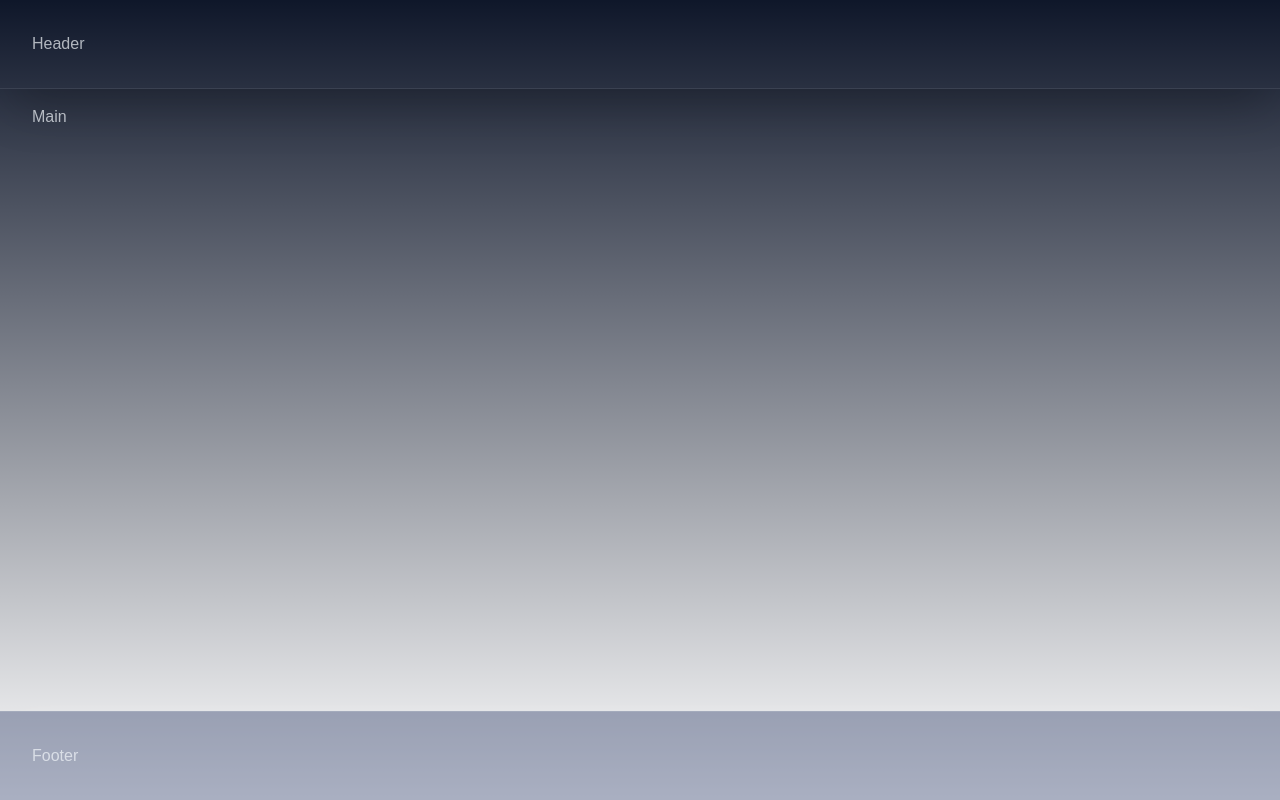
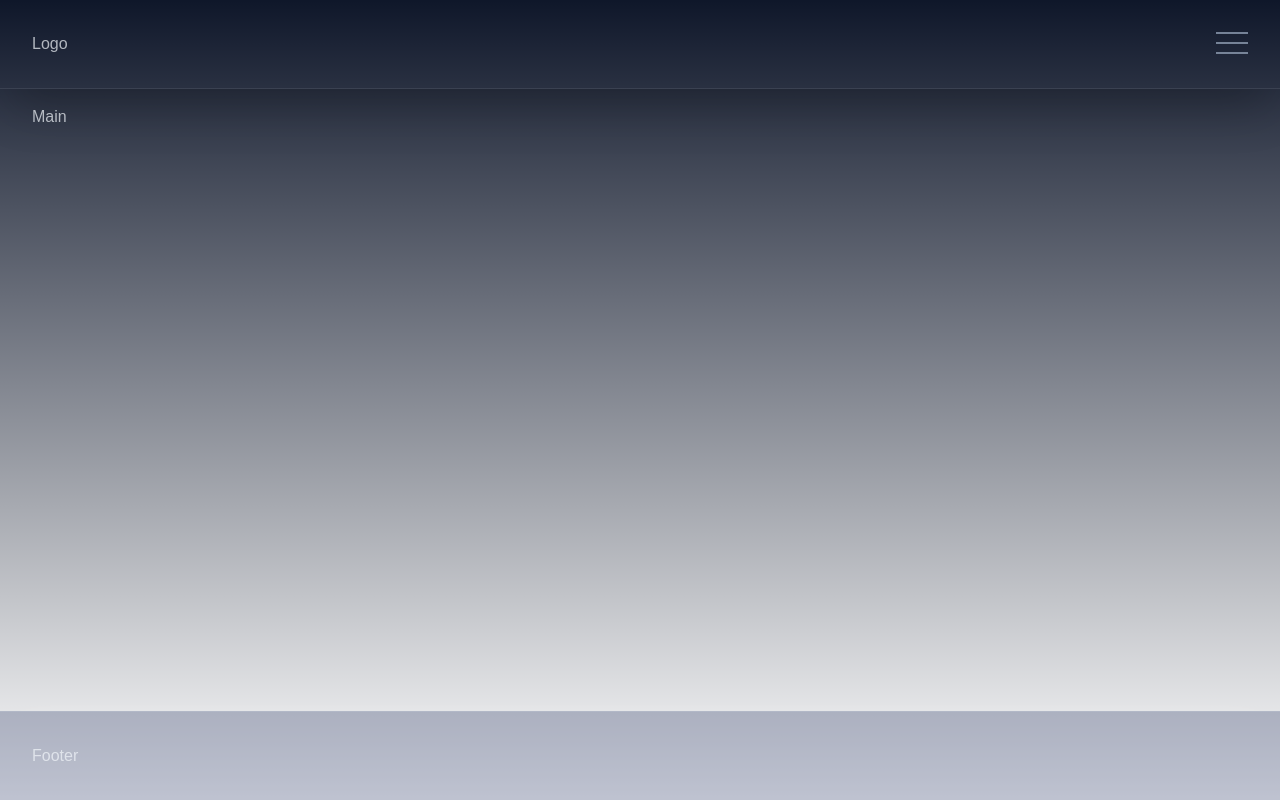
Before and after one commit to midcenturydude7/nextjs-framer-motion-tailwindcss-svg-mobile-navbar, a Next.js app: page / in a window 1280 px wide. Built offline with nearby package versions, Linux system fonts and the light colour scheme; a web font is replaced by a local one.

Commit message:
Set up burger menu structure

```diff
--- a/app/components/Footer/Footer.jsx
+++ b/app/components/Footer/Footer.jsx
@@ -1,6 +1,6 @@
 export default function Footer() {
   return (
-    <footer className="border-t-[1px] border-slate-300/20 bg-[#2a3765]/40 shadow-2xl shadow-white">
+    <footer className="border-t-[1px] border-slate-300/20 bg-[#2a3765]/30 shadow-2xl shadow-slate-100">
       <div className="p-8">Footer</div>
     </footer>
   );
--- a/app/components/Header/Header.jsx
+++ b/app/components/Header/Header.jsx
@@ -1,7 +1,18 @@
+"use client";
+import React from "react";
+import { motion, useCycle, AnimatePresence, MotionConfig } from "framer-motion";
+
 export default function Header() {
   return (
-    <header className="border-b-[1px] border-slate-300/10 py-8 shadow-2xl">
-      <div className="px-8">Header</div>
+    <header className="flex border-b-[1px] border-slate-300/10 py-8 shadow-2xl">
+      <div className="flex-grow px-8">Logo</div>
+      <div className="px-8">
+        <button className="flex flex-col space-y-2">
+          <span className="block h-[0.125rem] w-8 bg-slate-400/75" />
+          <span className="block h-[0.125rem] w-8 bg-slate-400/75" />
+          <span className="block h-[0.125rem] w-8 bg-slate-400/75" />
+        </button>
+      </div>
     </header>
   );
 }
--- a/package.json
+++ b/package.json
@@ -9,6 +9,7 @@
     "lint": "next lint"
   },
   "dependencies": {
+    "framer-motion": "^11.11.4",
     "next": "14.2.13",
     "react": "^18",
     "react-dom": "^18"
```
Also changed, not shown: 1 other file (tests, documents, lock files or other folders).
